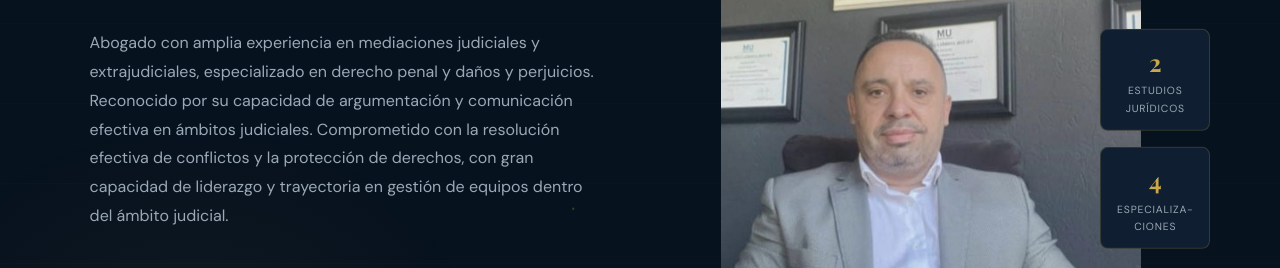
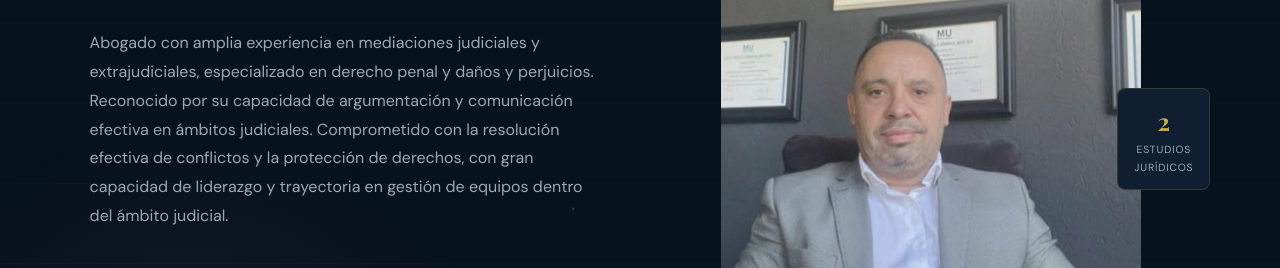
Before and after one commit to campvictor53/camp-wev, a plain HTML site: page index.html in a window 1280 px wide. Shown: the part 346-614 px from the top of the page. Drawn offline with nearby package versions, Linux system fonts and the light colour scheme.

Commit message:
Arreglos

```diff
--- a/index.html
+++ b/index.html
@@ -609,10 +609,6 @@
         <div class="num">2</div>
         <div class="lbl">Estudios<br>jurídicos</div>
       </div>
-      <div class="stat-card">
-        <div class="num">4</div>
-        <div class="lbl">Especializa-<br>ciones</div>
-      </div>
     </div>
   </div>
 </section>
```
